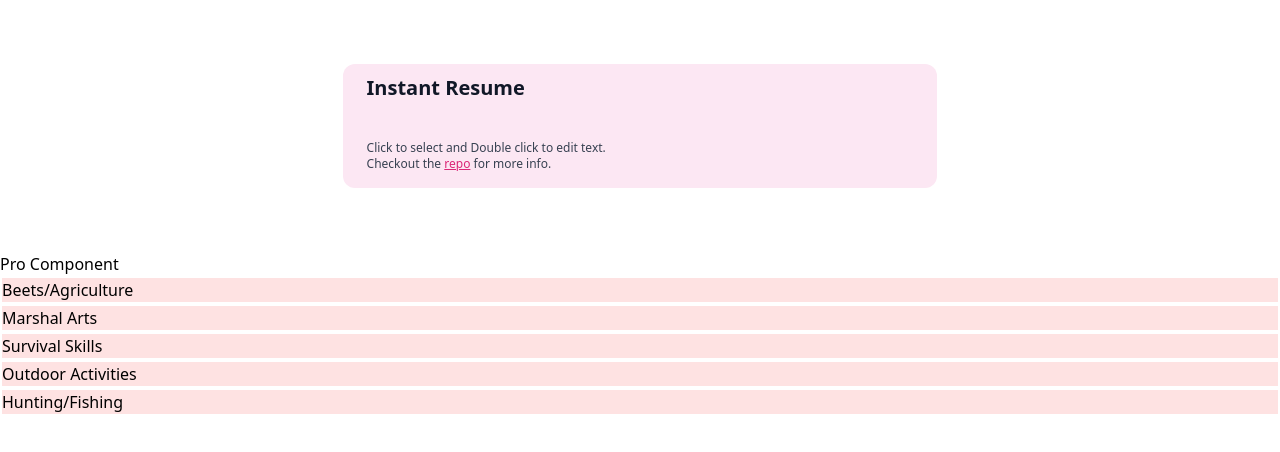
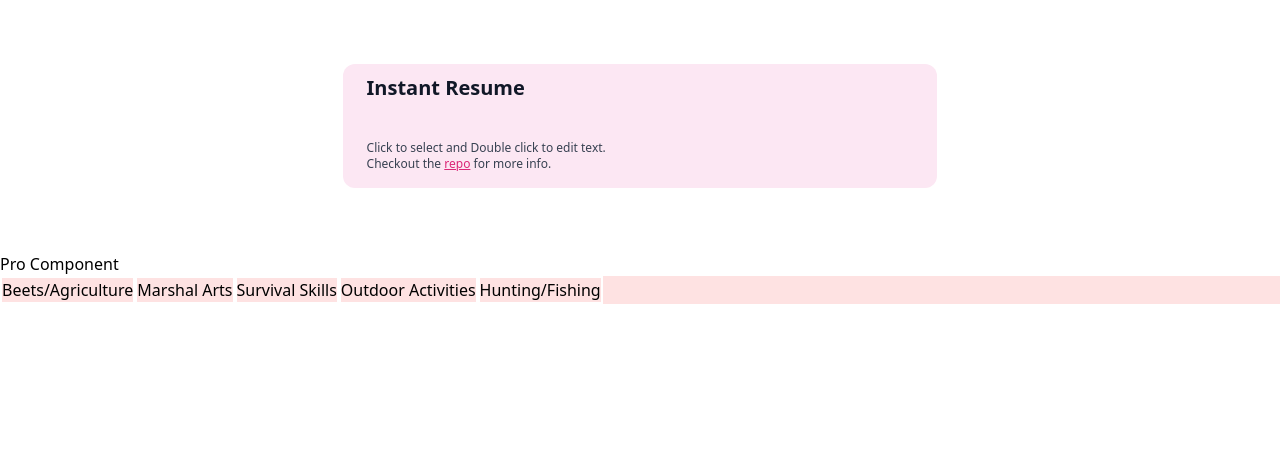
Before and after one commit to commitsovercoffee/instant-resume, a SvelteKit app: page / in a window 1280 px wide. Shown: the top 452 px of the page. Built offline with nearby package versions, Linux system fonts and the light colour scheme.

Commit message:
updates statemanagement for menu

```diff
--- a/src/routes/+page.svelte
+++ b/src/routes/+page.svelte
@@ -1,6 +1,7 @@
 <script>
 	import Pro from "./templates/pro.svelte";
 	import Novice from "./templates/novice.svelte";
+	import Menu from "./components/menu.svelte";
 
 	let selectedTemplate = "pro";
 </script>
@@ -25,3 +26,5 @@
 		<Novice />
 	{/if}
 </section>
+
+<Menu/>
--- a/src/routes/components/atom.svelte
+++ b/src/routes/components/atom.svelte
@@ -1,38 +1,47 @@
 <script>
-	// Atom return text components which are selectable and editable.
-	let prop = {
-		style: "hover:border-indigo-500 focus:border-indigo-500 border-2 border-white [&[contenteditable]]:active:border-2 [&[contenteditable]]:focus:border-2 [&[contenteditable]]:focus:outline-none break-words",
-		selected: false,
-		editable: false,
-	};
+	import { menu } from "../stores/menu.js";
 
+	// Atom returns text components which are selectable and editable.
+	const base =
+		"hover:border-indigo-500 focus:border-indigo-500 border-2 border-white [&[contenteditable]]:active:border-2 [&[contenteditable]]:focus:border-2 [&[contenteditable]]:focus:outline-none break-words";
+
+	// vars for state management
+	let selected = false;
+	let editable = false;
+
+	// vars for component content
 	export let content = "";
 	export let style = "";
+
+	let pos;
 </script>
 
-<svelte:window
-	on:contextmenu|preventDefault
-	on:click={() => {
-		prop.selected = false;
-		prop.editable = false;
-	}}
-/>
 <div
 	role="button"
 	tabindex="0"
-	on:keydown|once={() => {
-		prop.editable = true;
+	bind:this={pos}
+	on:keydown={() => {}}
+	on:click={() => {
+		if (editable) {
+		} else {
+			selected = true;
+			console.log(pos.getBoundingClientRect());
+			$menu.pos = pos.getBoundingClientRect();
+			$menu.visible = true;
+		}
 	}}
-	on:click|preventDefault|stopPropagation={() => {
-		prop.selected = true;
-		prop.editable = false;
+	on:dblclick={() => {
+		editable = true;
+		$menu.visible = false;
 	}}
-	on:dblclick|preventDefault|stopPropagation={() => {
-		prop.editable = true;
+	on:focusout={() => {
+		selected = false;
+		editable = false;
+		$menu.visible = false;
 	}}
-	contenteditable={prop.editable}
-	class={`${style} ${prop.style} ${
-		prop.editable ? "cursor-text" : "cursor-default select-none"
+	contenteditable={editable}
+	class={`${style} ${base} ${
+		editable ? "cursor-text" : "cursor-default select-none"
 	}`}
 >
 	{content}
--- /dev/null
+++ b/src/routes/components/menu.svelte
@@ -0,0 +1,15 @@
+<script>
+	import { menu } from "../stores/menu.js";
+	const opts = ["duplicate", "delete", "help"];
+</script>
+
+{#if $menu.visible}
+	<section
+		class="bg-teal-200 w-40 absolute"
+		style="left:{$menu.pos.left}px; top:{$menu.pos.top - 80}px;  "
+	>
+		{#each opts as opt}
+			<li>{opt}</li>
+		{/each}
+	</section>
+{/if}
--- /dev/null
+++ b/src/routes/stores/menu.js
@@ -0,0 +1,15 @@
+import { writable } from "svelte/store";
+
+export const menu = writable({
+	visible: false,
+	pos: {
+		x: 129.11666870117188,
+		y: 207,
+		width: 92.19999694824219,
+		height: 21.600006103515625,
+		top: 207,
+		right: 221.31666564941406,
+		bottom: 228.60000610351562,
+		left: 129.11666870117188,
+	},
+});
--- a/src/routes/templates/novice.svelte
+++ b/src/routes/templates/novice.svelte
@@ -1,11 +1,12 @@
 <script>
 	import { details } from "../stores/details.js";
+	import Atom from "../components/atom.svelte";
 </script>
 
-<p>Novice Component</p>
+<p>Pro Component</p>
 
-<div class="bg-green-100">
-	{#each $details.interests as interest}
-		<li>{interest}</li>
+<div class="bg-green-100 flex">
+	{#each $details.skills as skill}
+		<Atom content={skill} />
 	{/each}
 </div>
--- a/src/routes/templates/pro.svelte
+++ b/src/routes/templates/pro.svelte
@@ -5,7 +5,7 @@
 
 <p>Pro Component</p>
 
-<div class="bg-red-100">
+<div class="bg-red-100 flex">
 	{#each $details.interests as interest}
 		<Atom content={interest} />
 	{/each}
```
